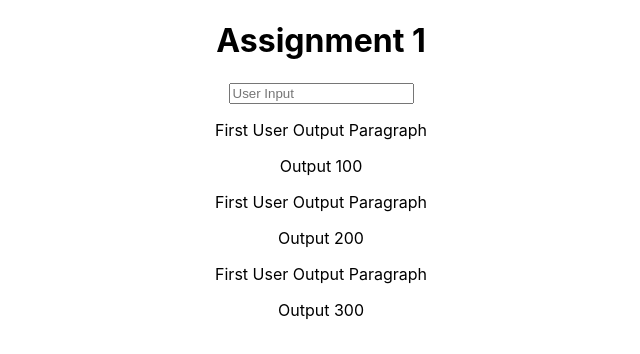
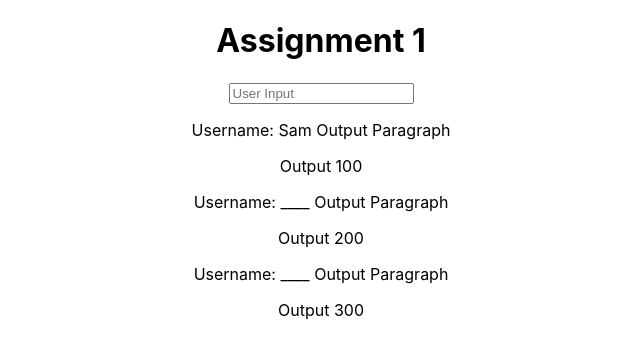
Before and after one commit to Board-Ape/rcp-a1, a React (Create React App) app: page / in a window 1280 px wide. Shown: the top 354 px of the page, without its empty margins (319-959 px from the left). Built offline with nearby package versions, Linux system fonts and the light colour scheme.

Commit message:
Passing username to a single comp

```diff
--- a/src/App.js
+++ b/src/App.js
@@ -9,7 +9,7 @@ class App extends Component {
       <div className="App">
         <h1>Assignment 1</h1>
         <UserInput />
-        <UserOutput content="Output 100" />
+        <UserOutput content="Output 100" username="Sam"/>
         <UserOutput content="Output 200" />
         <UserOutput content="Output 300" />
       </div>
--- a/src/UserOutput/UserOutput.js
+++ b/src/UserOutput/UserOutput.js
@@ -3,7 +3,7 @@ import React from 'react';
 const userOutput = (props) => {
     return (
         <div>
-            <p>First User Output Paragraph</p>
+            <p>Username: {props.username ? props.username : '____'} Output Paragraph</p>
             <p>{props.content}</p>
         </div>
     )
```
